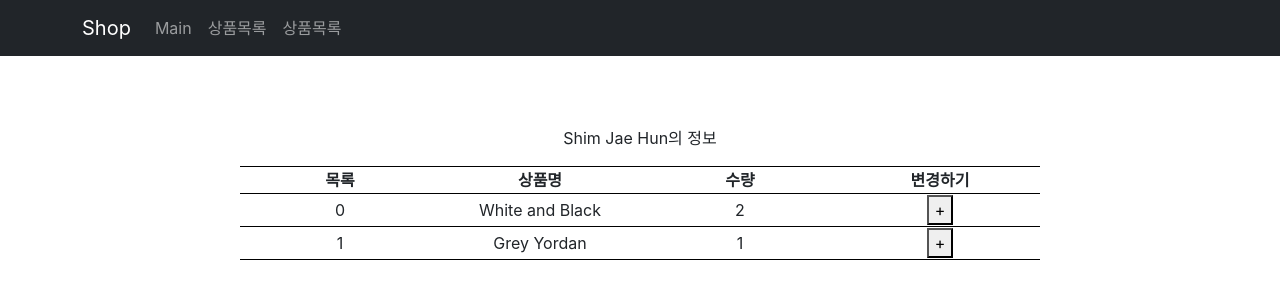
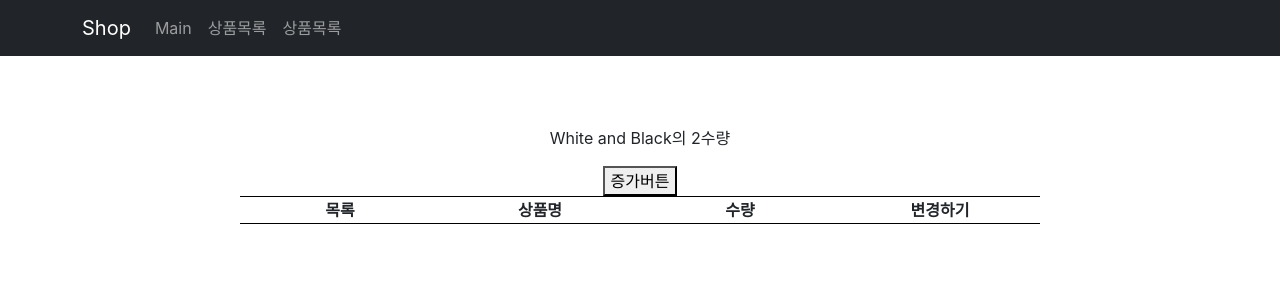
Before and after one commit to SouthKorea-UchihaObito/testReact, a React (Create React App) app: page /cart in a window 1280 px wide. Shown: the top 300 px of the page. Built offline with nearby package versions, Linux system fonts and the light colour scheme.

Commit message:
[react]
redux에서 array,object 변경 하는법 복습중

```diff
--- a/src/components/cart.js
+++ b/src/components/cart.js
@@ -1,6 +1,6 @@
 import { useDispatch, useSelector } from "react-redux";
 import styles from "./styles/cart.module.scss"
-import { changeName, countPlus } from "../store.js";
+import { changeName, countPlus, plusCount } from "../store.js";
 
 
 function Cart(){
@@ -17,9 +17,13 @@ function Cart(){
 
     // 3. 만든 함수 import 해서 사용 하려면 이것도 필요함
     let dispatch = useDispatch() // useDispatch -> store.js로 요청 보내주는 함수
+
     return (
         <div className={styles.cart}>
-            <p>{storeState.user}의 정보</p>
+            <p>{storeState.productInfo[0].name}의 {storeState.productInfo[0].count}수량</p>
+            <button type='button' onClick={()=>{
+                dispatch(countPlus());
+            }}>증가버튼</button>
             <table>
                 <caption>상품목록</caption>
                 <colgroup>
@@ -38,23 +42,24 @@ function Cart(){
                 </thead>
                 <tbody>
                     {
-                        storeState.productInfo.map((item, index)=>{
-                            return (
-                                <tr key={item.id}>
-                                    <td>{index}</td>
-                                    <td>{item.name}</td>
-                                    <td>{item.count}</td>
-                                    <td><button type="button" onClick={()=>{
-                                        // 3. 만든 함수 import 해서 사용
-                                        dispatch(countPlus()); // 이렇게 사용해야함
-                                        /*
-                                            dispatch(state변경함수()) 이렇게 감싸서 사용
-                                        */
-                                    }}>+</button></td>
-                                </tr>
-                            )
-                        })
+                        // storeState.productInfo.map((item, index)=>{
+                        //     return (
+                        //         <tr key={item.id}>
+                        //             <td>{index}</td>
+                        //             <td>{item.name}</td>
+                        //             <td>{item.count}</td>
+                        //             <td><button type="button" onClick={()=>{
+                        //                 // 3. 만든 함수 import 해서 사용
+                        //                 dispatch(countPlus()); // 이렇게 사용해야함
+                        //                 /*
+                        //                     dispatch(state변경함수()) 이렇게 감싸서 사용
+                        //                 */
+                        //             }}>+</button></td>
+                        //         </tr>
+                        //     )
+                        // })
                     }
+
                 </tbody>
             </table>
         </div>
--- a/src/store.js
+++ b/src/store.js
@@ -13,7 +13,10 @@ import { configureStore, createSlice } from '@reduxjs/toolkit'
 // 값 변수로 저장
 let user = createSlice({
   name : 'User',
-  initialState : 'Shim Jae Hun',
+  initialState : [
+    {id : 0, name : 'White and Black', count : 2},
+    {id : 2, name : 'Grey Yordan', count : 1}
+  ],
   // Redux의 state 변경 하는 방법
   // 1. state 수정해주는 함수 만든다.
   // 2. 만든 함수 export 해야함
@@ -24,18 +27,14 @@ let user = createSlice({
     changeName(state){ // 기존 state 필요할 경우 파라미터에 넣을 수 있음
       return 'ㄴㅇ' // 수정할 내용 으로 state 값이 변경 됨
       // state은 기존 state 값임 ex:) Shim Jae Hun
+    },
+    countPlus(state){ // 기존 state 필요할 경우 파라미터에 넣을 수 있음
+      state[0].count += 1
     }
     // 아래에 함수 또 만들수 있음
   }
 })
 
-
-
-
-let stock = createSlice({
-  name : 'stock',
-  initialState : [10,11,12]
-})
 
 let productInfo = createSlice({
   name : 'productInfo',
@@ -44,14 +43,25 @@ let productInfo = createSlice({
     {id : 2, name : 'Grey Yordan', count : 1}
   ],
   reducers : {
-    countPlus(state){
-      return 'asdsa'
+    plusCount(state){
+      state[0].count += 1
     }
   }
+  /*
+    array/object의 경우 직접수정해도 state 변경됨
+    immer.js 자동으로 설치되어서  직접수정해도 state 변경됨
+  */
 })
 
+let stock = createSlice({
+  name : 'stock',
+  initialState : [10,11,12]
+})
+
+
 // 2.만든 함수 export
-export let { changeName, countPlus } = user.actions // 오른쪽에 있는 자료를 변수로 쉽게 처리
+export let { changeName, countPlus, plusCount } = user.actions // 오른쪽에 있는 자료를 변수로 쉽게 처리
+
 // 이런 식으로 밖으로 빼놓음 함수는 여러개 넣을수 있음 오브젝트 형식으로 출력됨
 
 
```
